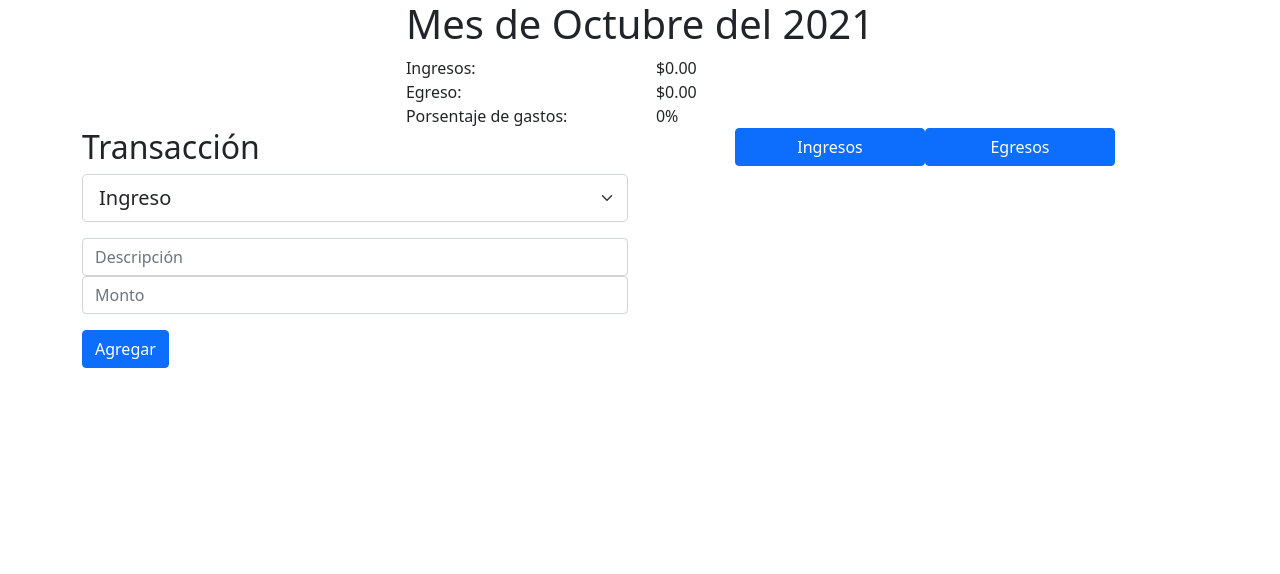
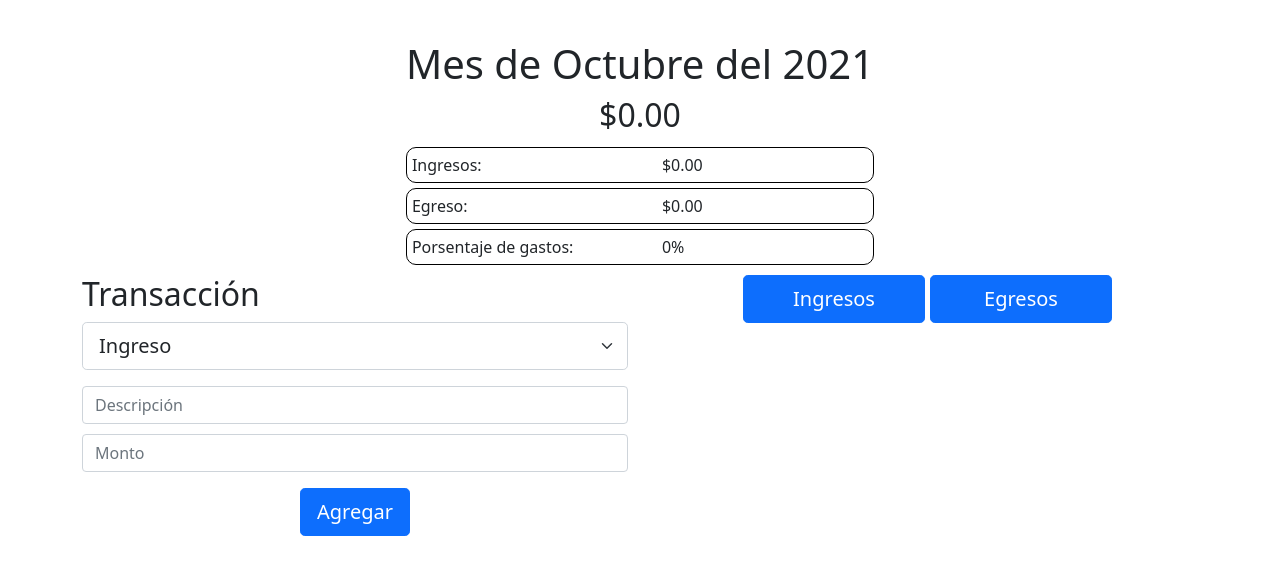
Before and after one commit to TheDiego350z1/DAW_DES_1, a plain HTML site: page index.html in a window 1280 px wide. Drawn offline with nearby package versions, Linux system fonts and the light colour scheme.

Commit message:
Fix mostrar egresos

```diff
--- a/asset/css/index.css
+++ b/asset/css/index.css
@@ -1,3 +1,26 @@
+header {
+    height: 5vh;
+}
+
+.informacion {
+    border: 1px solid black;
+    border-radius: 10px;
+    padding: 5px;
+    margin-top: 5px;
+}
+
 .data_information {
     width: 250px;
 }
+
+.acciones {
+    margin-top: 10px;
+}
+
+.tipos input{
+    margin-top: 10px;
+}
+
+.buttons_actions button {
+    margin-left: 5px;
+}
--- a/asset/egresos_mostrar.js
+++ b/asset/egresos_mostrar.js
@@ -21,7 +21,7 @@ function egresos_mostrar () {
     //Imprime en HTMl los egresos
     mostrar_egresos_transaccion.forEach(get => {
         let porcentaje_egresos = detalle_egreso(get.monto,sum_ingresos(transacciones) );
-        mostrar_egresos.innerHTML += `<tbody><tr><th scope="row"> ${get.descrip} </th><td>$ ${get.monto}</td></tr> </th><td>${porcentaje_egresos} %</td></tr> </tbody>`;
+        mostrar_egresos.innerHTML += `<tbody><tr><th scope="row"> ${get.descrip} </th> <td>$ ${get.monto}</td> <td>${porcentaje_egresos} %</td> </tr> <tr> </tbody>`;
     });
 };
 
--- a/index.html
+++ b/index.html
@@ -24,41 +24,46 @@
         <div class="d-flex justify-content-center">
 
             <section class="user_information">
-                <div class="col-12">
+                <div class="col-12 d-flex flex-column align-items-center">
                     <h1 class="" id="fecha"></h1>
-                    <span class="" id="balance"></span>
+                    <h2 class="" id="balance"></h2>
                 </div>
-                <div class="col-12 d-flex">
+                <div class="col-12 d-flex informacion">
                     <span class="data_information">Ingresos: </span>
                     <span id="ingresos" style="width: 100px;"></span>
                 </div>
-                <div class="col-12 d-flex">
+                <div class="col-12 d-flex informacion">
                     <span class="data_information">Egreso:</span>
                     <span id="egresos"></span>
                 </div>
-                <div class="col-12 d-flex">
+                <div class="col-12 d-flex informacion">
                     <span class="data_information">Porsentaje de gastos:</span>
                     <span id="porcentaje"></span>
                 </div>
             </section>
         </div>
-        <section class="row">
+        <!--Sección de ingreso de información + mostrar datos-->
+        <section class="row acciones">
             <section class="col-6 transaction">
                 <h2>Transacción</h2>
                 <select name="Opciones" id="options" class="form-select form-select-lg mb-3" aria-label=".form-select-lg example">
                     <option value="1">Ingreso</option>
                     <option value="2">Egreso</option>
                 </select>
-                <div class="mb-3">
+                <div class="mb-3 tipos">
                     <input aria-label="Ingreso" id="descrip" name="Descripción" class="form-control" type="text" placeholder="Descripción" required />
                     <input aria-label="Monto" id="monto" name="Monto" class="form-control" type="number" placeholder="Monto" required />
                 </div>
-                <button id="add" type="submit" class="btn btn-primary">Agregar</button>
+                <div class="d-flex justify-content-center">
+                    <button id="add" type="submit" class="btn btn-primary btn-lg">Agregar</button>
+                </div>
             </section>
             <section class="status col-6">
-                <div class="row d-flex justify-content-center">
-                    <button id="ingreso" type="submit" class="btn btn-primary col-4" >Ingresos</button>
-                    <button id="egreso" type="submit" class="btn btn-primary col-4">Egresos</button>
+                <div class="row d-flex justify-content-center buttons_actions">
+                    <div class="row d-flex justify-content-center">
+                        <button id="ingreso" type="submit" class="btn btn-primary col-4 btn-lg" >Ingresos</button>
+                        <button id="egreso" type="submit" class="btn btn-primary col-4 btn-lg">Egresos</button>
+                    </div>
                     <section id="mostrar_ingresos" class="col-12">
                         <table id="table_mostrar_ingresos" class="table">
                         </table>
--- a/index.js
+++ b/index.js
@@ -13,12 +13,16 @@ let date = new Date;  //Función para obtener la fecha
 let ingresos = document.getElementById('ingresos');
 let egresos = document.getElementById('egresos');
 let porcentaje = document.getElementById('porcentaje');
+let balance = document.getElementById('balance');
 
 const add = document.getElementById('add'); //boton para agregar transacciones
 
 if (ingresos.value == undefined) {
-    ingresos.innerHTML = `$0.00`
+    ingresos.innerHTML = `$0.00`;
 };
+if (balance.value == undefined) {
+    balance.innerHTML = `$0.00`;
+}
 if (egresos.value == undefined) {
     egresos.innerHTML = `$0.00`;
 };
@@ -36,6 +40,9 @@ add.onclick = function () {
     egresos.innerHTML = `$ ${sum_egre}`;
     let getPorcentaje = get_porcentaje(sum_ingre, sum_egre);
     porcentaje.innerHTML = `${getPorcentaje}%`;
+    let resta = sum_ingre - sum_egre;
+    balance.innerHTML = `$ ${resta}`;
+    console.log(JSON.stringify(transacciones));
 };
 
 //Mostramos la el mes y el año
```
